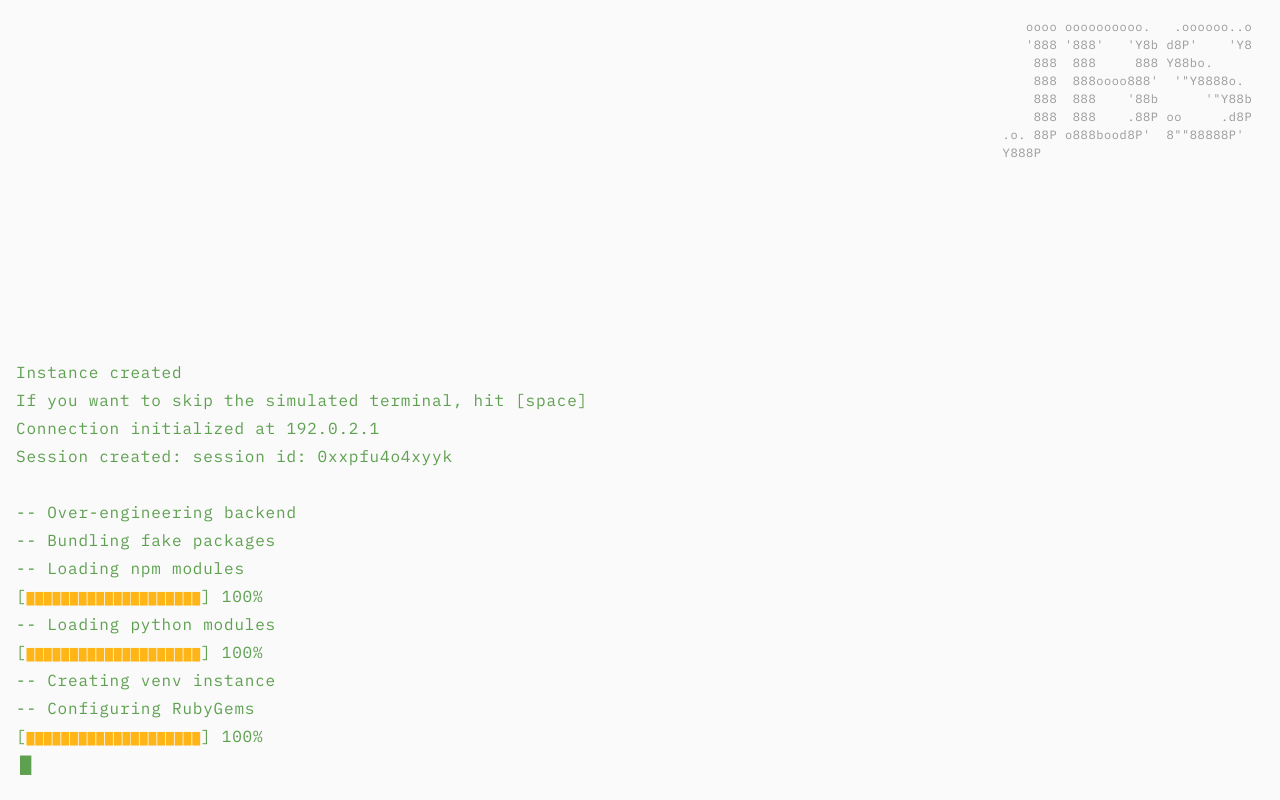
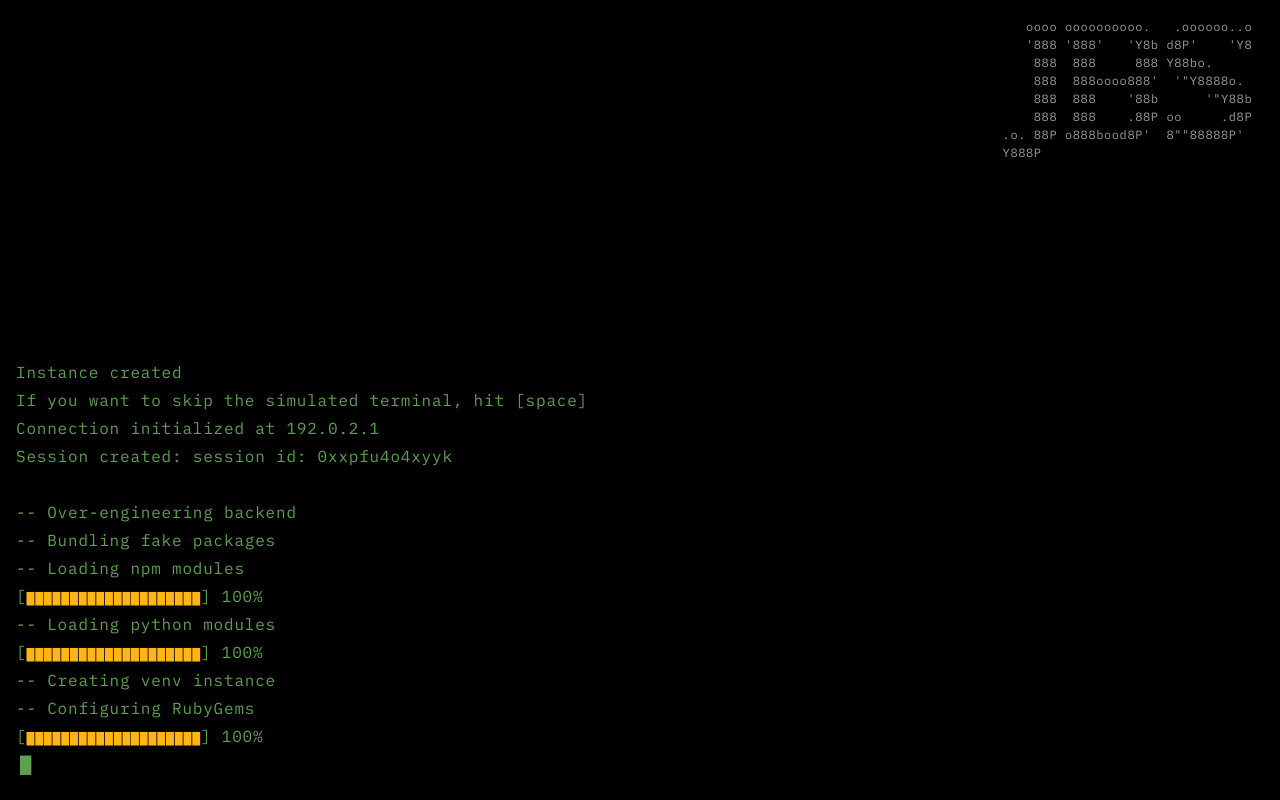
Before and after one commit to BrodySpearman/brodyspearman.folio, a Next.js app: page / in a window 1280 px wide. Built offline with nearby package versions, Linux system fonts and the light colour scheme.

Commit message:
Color scheme fix
Had issues with the look of the Background on Chrome. Fixed that and made background darker

```diff
--- a/app/globals.css
+++ b/app/globals.css
@@ -1,8 +1,8 @@
 @import "tailwindcss";
 
 :root {
-  --background: #ffffff;
-  --foreground: #171717;
+  --background: #000000;
+  --foreground: #ededed;
 }
 
 @theme inline {
@@ -10,13 +10,6 @@
   --color-foreground: var(--foreground);
   --font-sans: var(--font-ibm-sans);
   --font-mono: var(--font-ibm-mono);
-}
-
-@media (prefers-color-scheme: dark) {
-  :root {
-    --background: #0a0a0a;
-    --foreground: #ededed;
-  }
 }
 
 @layer utilities {
--- a/app/page.tsx
+++ b/app/page.tsx
@@ -27,13 +27,13 @@ export default function Home() {
 
 
   return pageState === 'info-page' ? (
-    <div className="flex flex-col max-h-screen min-h-screen bg-zinc-50 dark:bg-black">
+    <div className="flex flex-col max-h-screen min-h-screen">
       <main>
         <InfoPage pageState={pageState} />
       </main>
     </div>
   ) : (
-    <div className="flex flex-col max-h-screen min-h-screen bg-zinc-50 dark:bg-black">
+    <div className="flex flex-col max-h-screen min-h-screen">
       <main className="mt-auto">
         <div className="fixed top-0 right-0 mr-5">
           <Logo />
```
